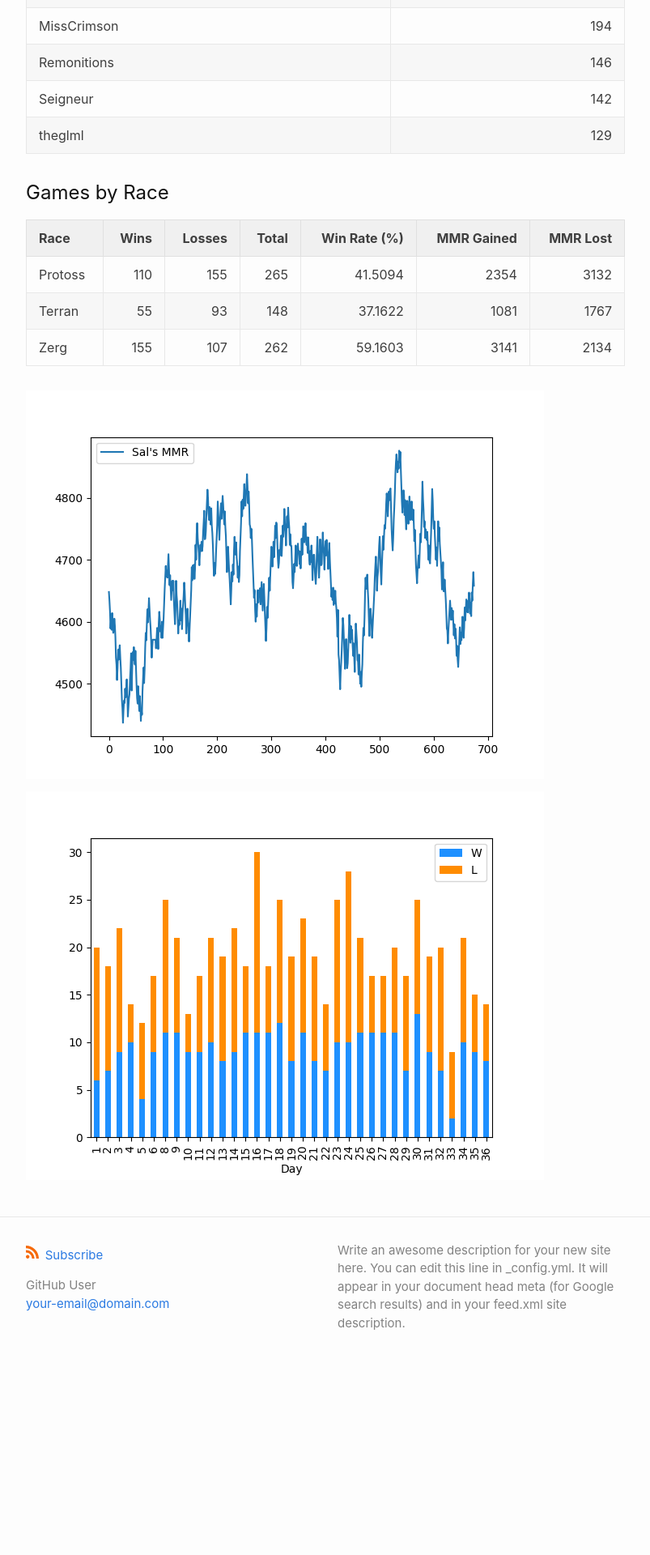
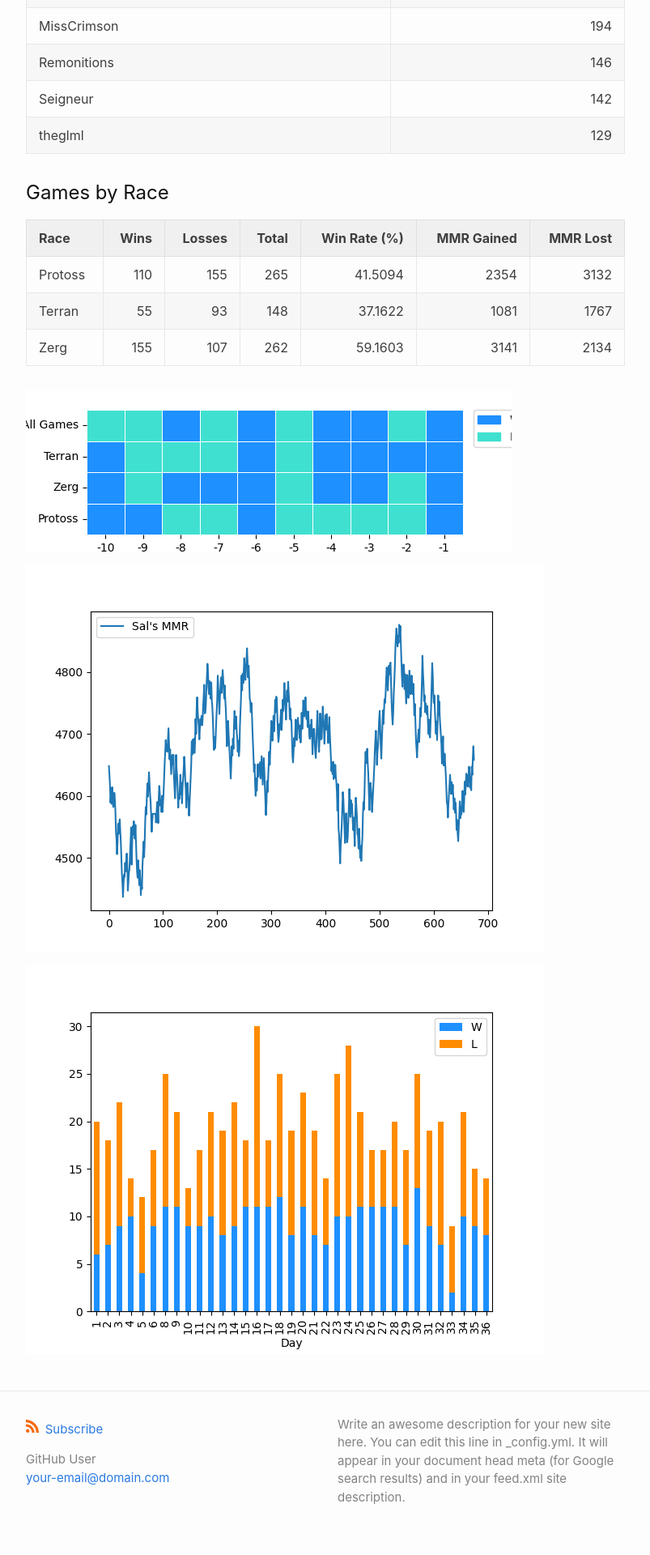
Before and after one commit to kylermurphy/UpATree, a Jekyll site: the page built from docs/index.md, in a window 1280 px wide. Shown: the part 801-2721 px from the top of the page at 81% size, without its empty margins (238-1041 px from the left). Built offline with Jekyll 4.4.1, drawn with Linux system fonts in a browser that asks for light colours; our own code applies the rules of GitHub Pages for plain Markdown files; before the commit the page ends 2506 px from its top, so only the background shows below that.

Commit message:
running on push

```diff
--- a/docs/index.md
+++ b/docs/index.md
@@ -35,6 +35,8 @@ layout: home
 | Terran  |     55 |       93 |     148 |        37.1622 |         1081 |       1767 |
 | Zerg    |    155 |      107 |     262 |        59.1603 |         3141 |       2134 |
 
+![Games by Race](./assets/gm_hist.png)
+
 ![Sal's MMR](./assets/MMR.png)
 
 ![Daily Stats](./assets/daily.png)
--- a/log.txt
+++ b/log.txt
@@ -17,3 +17,4 @@ Writing a log file 2025-02-23 12:17:37.
 Writing a log file 2025-02-23 14:10:15.
 Writing a log file 2025-02-23 16:11:21.
 Writing a log file 2025-02-23 18:13:08.
+Writing a log file 2025-02-23 18:36:49.
```
Also changed, not shown: docs/assets/gm_hist.png (added).
